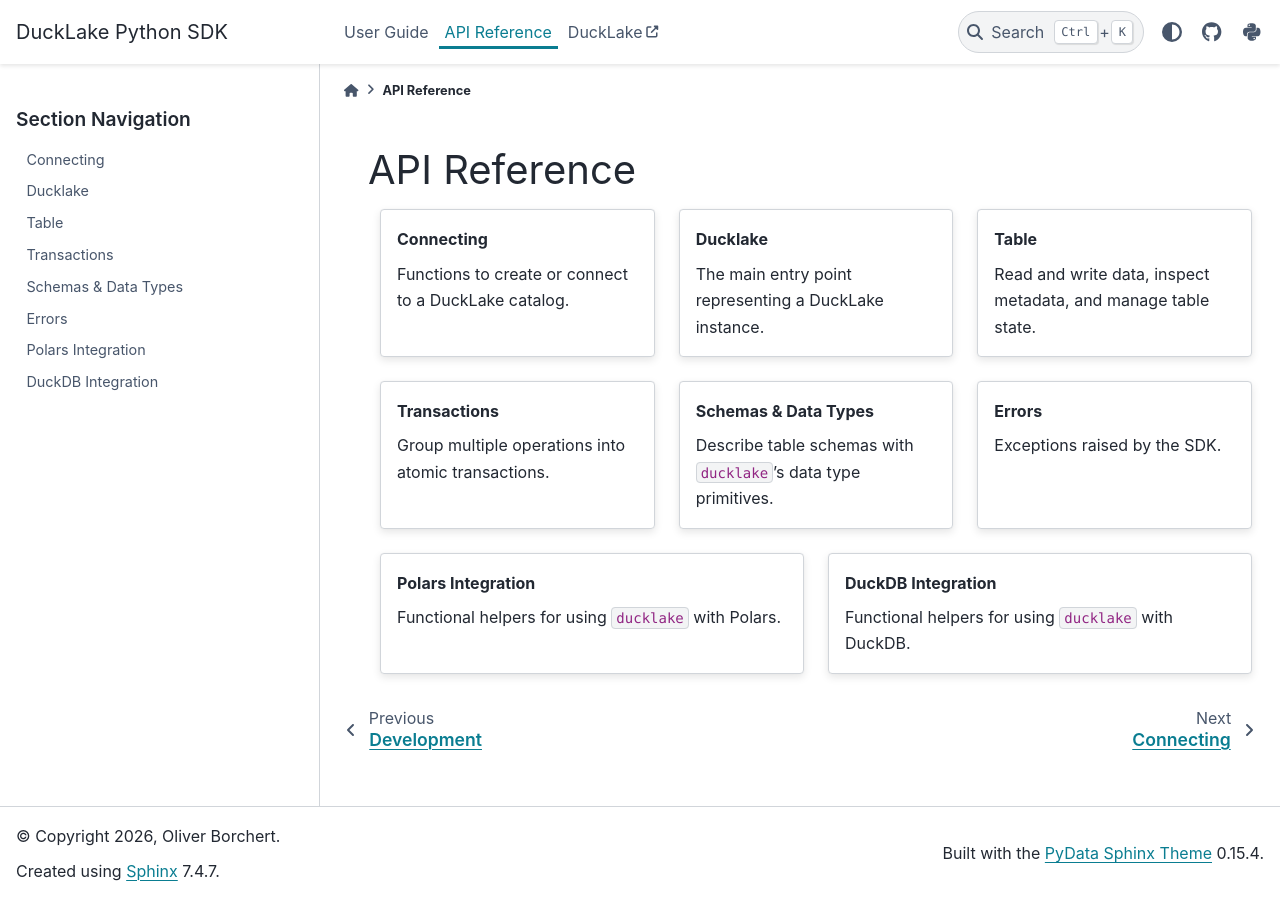
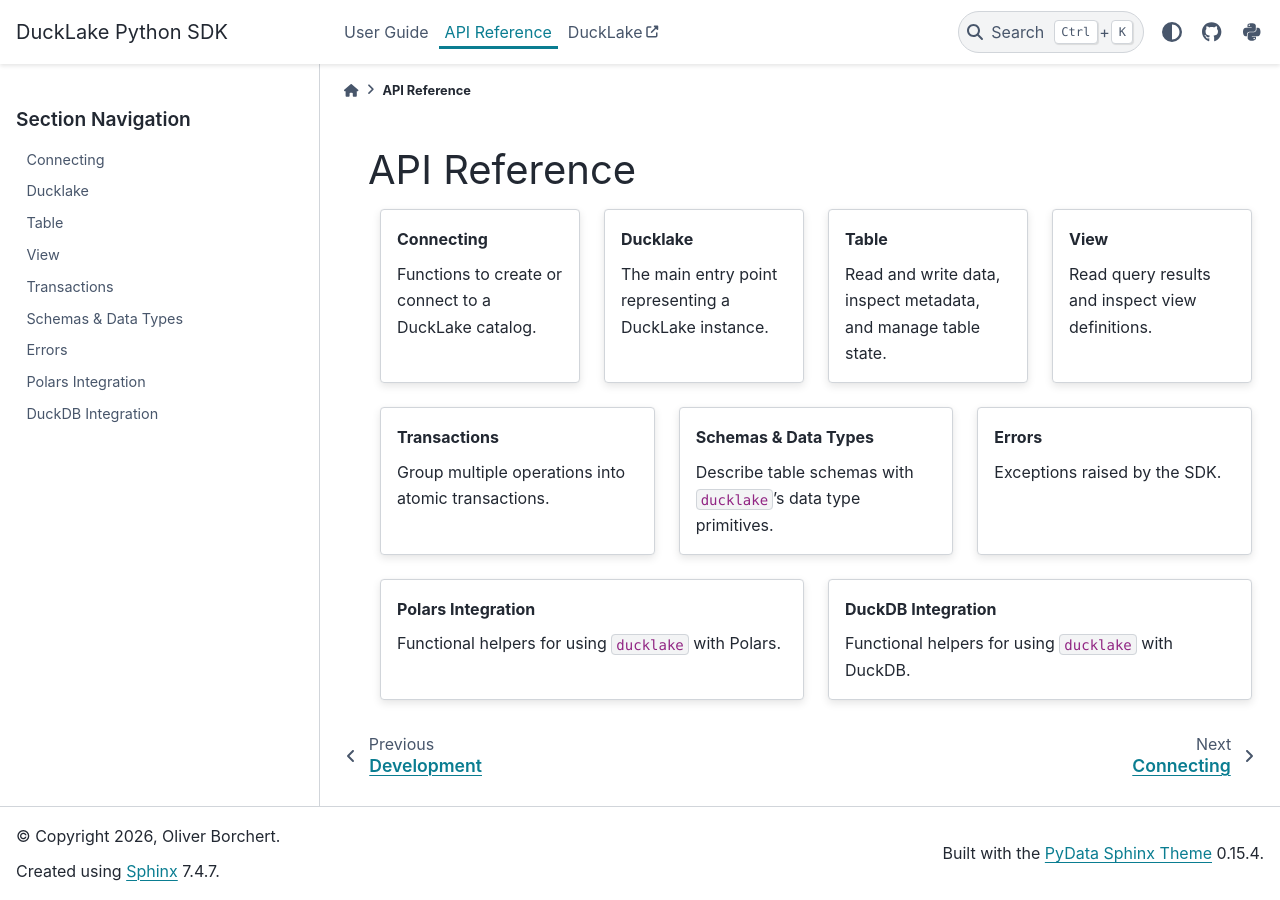
Before and after one commit to borchero/ducklake-sdk, a Sphinx documentation site: the page built from ducklake-python/docs/api/index.rst, in a window 1280 px wide. Built offline with Sphinx 7.4.7 and the PyData theme 0.15.4, drawn with Linux system fonts in a browser that asks for light colours.

Commit message:
docs: Add missing docs for views (#106)

```diff
--- a/ducklake-python/docs/api/index.rst
+++ b/ducklake-python/docs/api/index.rst
@@ -21,6 +21,12 @@
         :link-type: doc
 
         Read and write data, inspect metadata, and manage table state.
+
+    .. grid-item-card:: View
+        :link: view/index
+        :link-type: doc
+
+        Read query results and inspect view definitions.
 
 .. grid::
 
@@ -63,6 +69,7 @@
     connect/index
     ducklake/index
     table/index
+    view/index
     transaction/index
     types/index
     errors/index
```
Also changed, not shown: ducklake-python/docs/api/view/index.rst (added, +9 -0 lines).
